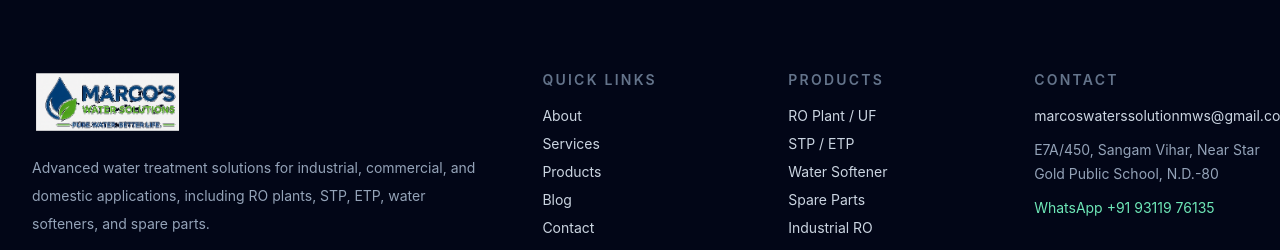
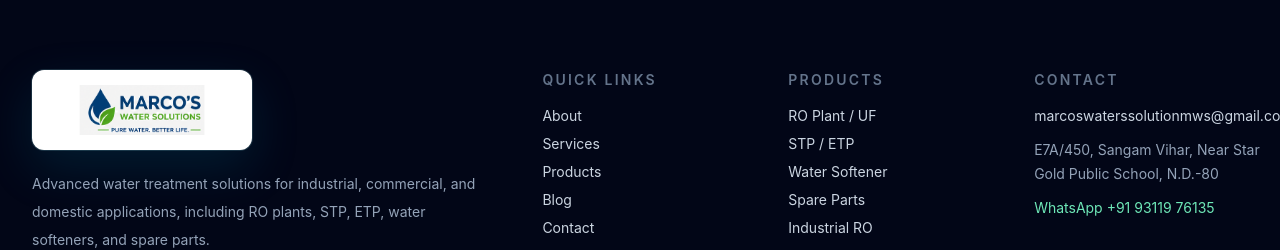
Before and after one commit to prathamverma24/Marcos, a Next.js app: page / in a window 1280 px wide. Shown: the part 11288-11538 px from the top of the page. Built offline with nearby package versions, Linux system fonts and the light colour scheme; no server answers; the database is empty.

Commit message:
fix: polish footer logo presentation

```diff
--- a/components/layout/Footer.tsx
+++ b/components/layout/Footer.tsx
@@ -10,9 +10,19 @@ export default function Footer() {
     <footer className="bg-slate-950 px-5 py-12 text-slate-300 lg:px-8">
       <div className="mx-auto grid max-w-7xl gap-10 lg:grid-cols-[1.2fr_1.8fr]">
         <div>
-          <a href="/#top" className="flex items-center gap-3">
-            <span className="relative h-16 w-44 overflow-hidden">
-              <Image src={siteData.logoPath} alt="Marcos Water Solutions logo" fill sizes="176px" className="object-contain object-left" />
+          <a
+            href="/#top"
+            className="group inline-flex w-full max-w-[220px] items-center justify-center rounded-xl bg-white px-4 py-3 shadow-[0_18px_50px_rgba(8,145,178,0.16)] ring-1 ring-cyan-200/15 transition hover:-translate-y-0.5 hover:shadow-[0_22px_60px_rgba(34,197,94,0.14)] focus-visible:outline focus-visible:outline-2 focus-visible:outline-offset-4 focus-visible:outline-cyan-300"
+            aria-label="Marcos Water Solutions home"
+          >
+            <span className="relative block h-14 w-full overflow-hidden">
+              <Image
+                src={siteData.logoPath}
+                alt="Marcos Water Solutions"
+                fill
+                sizes="220px"
+                className="object-contain object-center transition duration-300 group-hover:scale-[1.02]"
+              />
             </span>
           </a>
           <p className="mt-5 max-w-md text-sm leading-7 text-slate-400">{siteData.description}</p>
```
